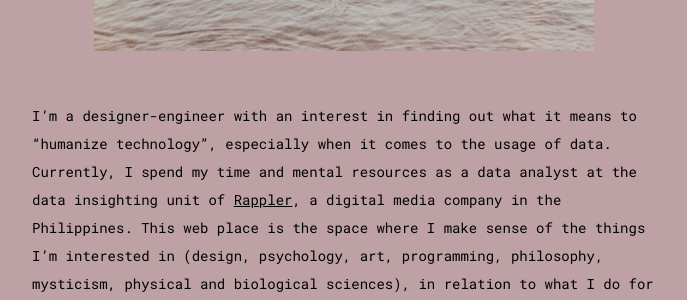
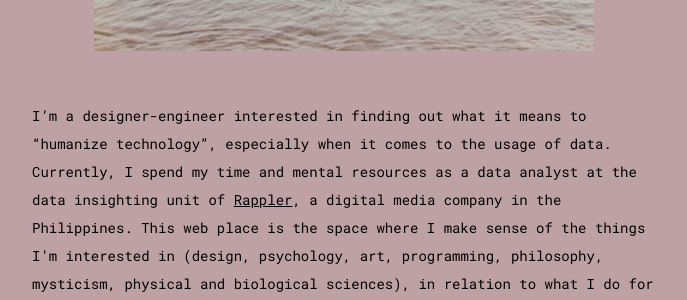
Before and after one commit to comoballar/phoemelaballaran.github.io, a Jekyll site: the page built from about.md, in a window 1280 px wide. Shown: the part 838-1138 px from the top of the page, without its empty margins (88-775 px from the left). Built offline with Jekyll 4.4.1, drawn with Linux system fonts in a browser that asks for light colours.

Commit message:
Update about.md

```diff
--- a/about.md
+++ b/about.md
@@ -7,7 +7,7 @@
 <br><br>
 <p align="center"><img src="https://phoemelaballaran.github.io/assets/sample/page/about/portrait.jpeg"/></p>
 <br>
-I’m a designer-engineer with an interest in finding out what it means to "humanize technology", especially when it comes to the usage of data. Currently, I spend my time and mental resources as a data analyst at the data insighting unit of <a href="https://www.rappler.com" target="_blank">Rappler</a>, a digital media company in the Philippines. This web place is the space where I make sense of the things I'm interested in (design, psychology, art, programming, philosophy, mysticism, physical and biological sciences), in relation to what I do for a living. Or just how I'd like to live.
+I’m a designer-engineer interested in finding out what it means to "humanize technology", especially when it comes to the usage of data. Currently, I spend my time and mental resources as a data analyst at the data insighting unit of <a href="https://www.rappler.com" target="_blank">Rappler</a>, a digital media company in the Philippines. This web place is the space where I make sense of the things I'm interested in (design, psychology, art, programming, philosophy, mysticism, physical and biological sciences), in relation to what I do for a living. Or just how I'd like to live.
 <br><br>✉️ phoemelaballaran@gmail.com<br><br>
 <br>⚘ Other Places ⚘<br>
 <br><a href="https://www.theywill.dance" target="_blank" style="text-decoration: none;">theywill.dance ➜</a>
```
